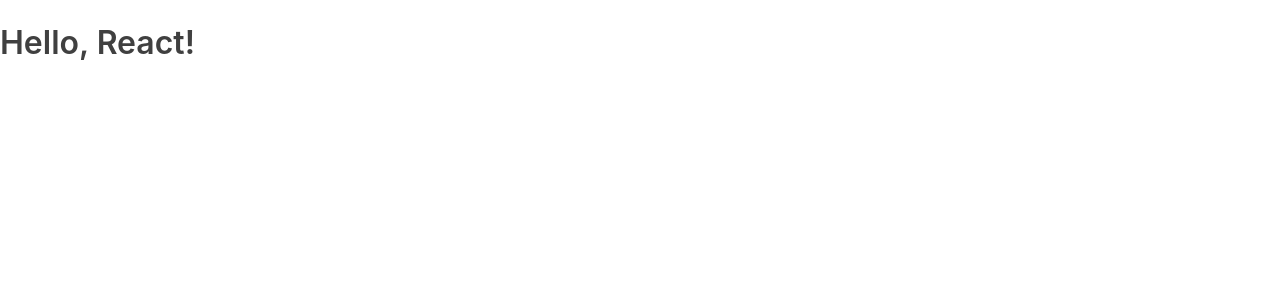
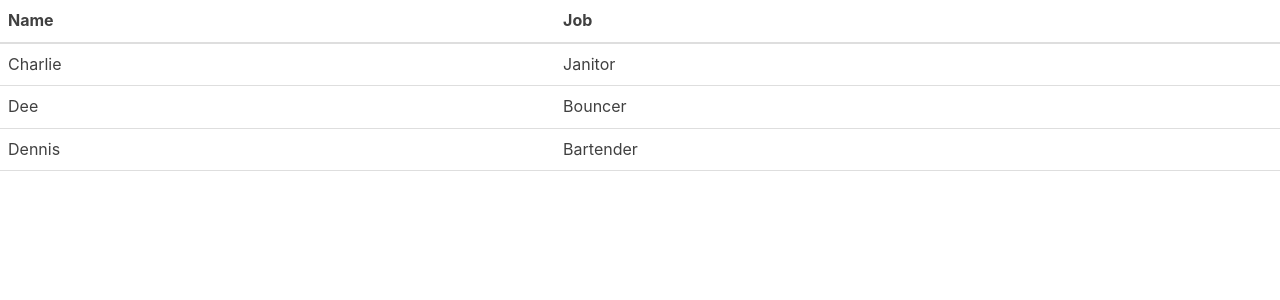
Before and after one commit to SannatKumar/crudapp, a React (Create React App) app: page / in a window 1280 px wide. Shown: the top 300 px of the page. Built offline with nearby package versions, Linux system fonts and the light colour scheme.

Commit message:
App file changed and Table imported and used

```diff
--- a/src/App.js
+++ b/src/App.js
@@ -1,10 +1,11 @@
 import React, {Component} from 'react';
+import Table from './Table';
 
 class App extends Component{
     render() {
       return(
-        <div className="App">
-          <h1>Hello, React!</h1>
+        <div className="Container">
+          <Table />
         </div>
       )
     }
```
